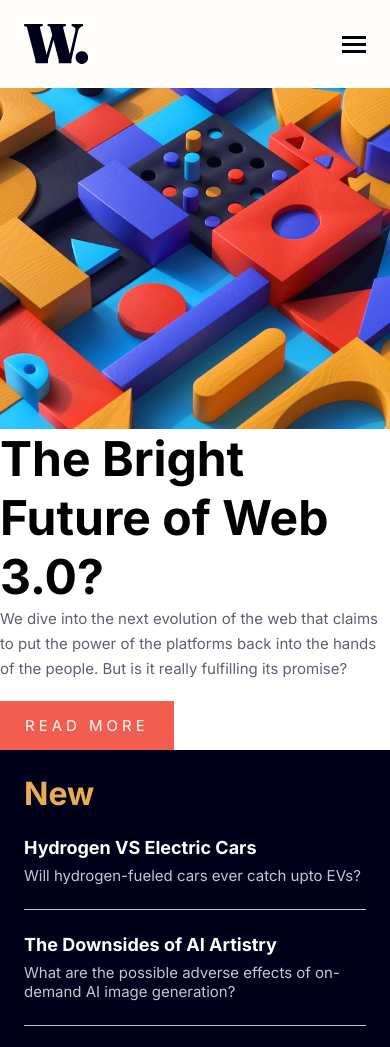
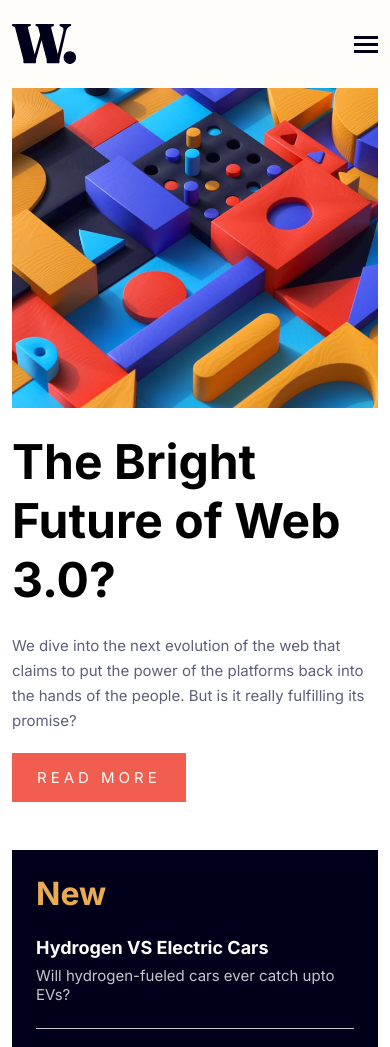
Before and after one commit to sriveer-me/news-portfolio, a website built with Parcel: page src/index.html in a window 390 px wide. Shown: the top 1047 px of the page. Built offline with nearby package versions, Linux system fonts and the light colour scheme.

Commit message:
fix:minor spacing issues

```diff
--- a/src/scss/_index.scss
+++ b/src/scss/_index.scss
@@ -12,10 +12,14 @@ main{
     'new'
     'three-split';
 
+    row-gap: var(--spacing-04);
+
+    padding: 0 var(--spacing-03);
+
     @include respond-to("desktop"){
+        padding: 0;
 
         column-gap: var(--spacing-03);
-        row-gap: var(--spacing-04);
 
         grid-template-areas:
         'hero-image hero-image new'
@@ -56,8 +60,10 @@ main{
 }
 .new{
     grid-area: new;
+    @include respond-to("mobile"){
+        margin: var(--spacing-04) 0;
+    }
     padding: var(--spacing-04);
-
     background-color: var(--color-black-200);
     color: var(--color-white-200);
 
@@ -97,6 +103,7 @@ main{
     'one'
     'two'
     'three';
+    row-gap: var(--spacing-04);
     @include respond-to("desktop"){
         grid-template-areas: 'one two three';
         grid-template-columns: 1fr 1fr 1fr;
--- a/src/scss/components/_header.scss
+++ b/src/scss/components/_header.scss
@@ -3,7 +3,7 @@ header{
     justify-content: space-between;
     align-items: center;
 
-    padding: var(--spacing-04);
+    padding: var(--spacing-04) var(--spacing-03);
     background-color: var(--color-white-200);
 
     @include respond-to("desktop"){
```
